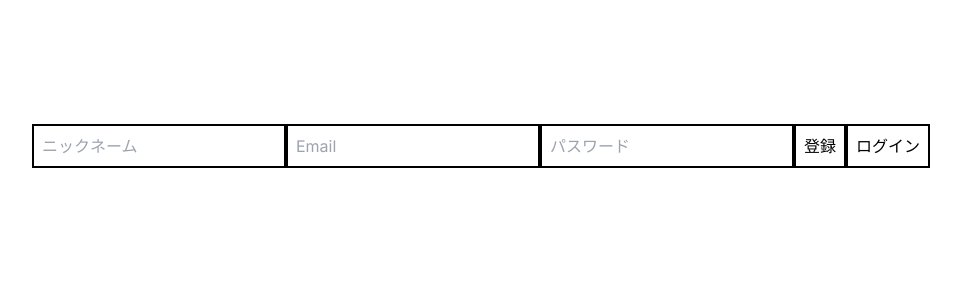
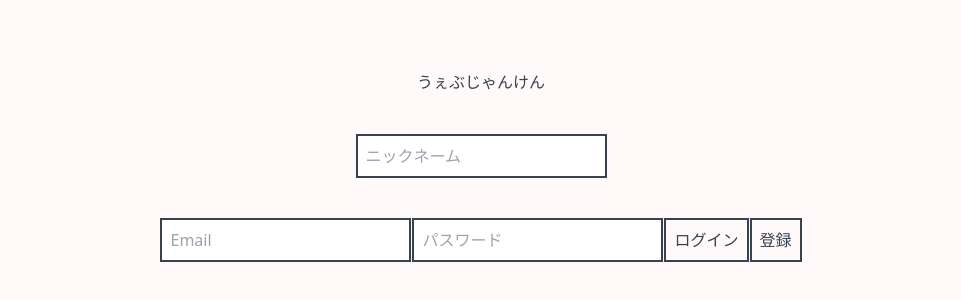
Before and after one commit to AgawaToshiki/rps, a Next.js app: page / in a window 1280 px wide. Shown: the part 254-554 px from the top of the page, without its empty margins (159-1120 px from the left). Built offline with nearby package versions, Linux system fonts and the light colour scheme; no server answers; the database is empty.

Commit message:
デザイン修正

```diff
--- a/app/components/DashBoard.tsx
+++ b/app/components/DashBoard.tsx
@@ -3,8 +3,9 @@ import GroupList from './GroupList'
 import Group from './Group'
 import Link from 'next/link'
 import { v4 as uuidv4 } from 'uuid';
-import { addDoc, collection, doc, getDocs, query, setDoc, updateDoc, where } from 'firebase/firestore';
+import { collection, doc, getDocs, query, setDoc, where } from 'firebase/firestore';
 import { db } from "../../firebase";
+import SignOut from './SignOut';
 
 type Props = {
   data: {
@@ -53,8 +54,8 @@ const DashBoard = ({ data, groupData }: Props) => {
   }
 
   return (
-    <div>
-      <p className="my-10">ようこそ{ data.displayName }さん</p>
+    <div className="">
+      <p className="flex justify-center max-w-[1920px] w-full py-10 text-lg">ようこそ{ data.displayName }さん</p>
       <GroupList>
         <div className="grid grid-cols-4 max-md:grid-cols-3">
           {groupData.map((group) => {
@@ -74,12 +75,17 @@ const DashBoard = ({ data, groupData }: Props) => {
           })}
         </div>
       </GroupList>
-      <input
-        type="text"
-        ref={ ref }
-        className="border-2 border-black p-2"
-      />
-      <button onClick={ handleNewGroup } className="border-2 border-black p-2">新規グループを作成</button>
+      <div className="flex justify-between max-w-[1920px] w-[50%] p-10 absolute bottom-0">
+        <SignOut />
+        <div className="flex gap-[1px]">
+          <input
+            type="text"
+            ref={ ref }
+            className="border-2 border-font-color p-2"
+          />
+          <button onClick={ handleNewGroup } className="border-2 border-font-color p-2">新規グループ作成</button>
+        </div>
+      </div>
     </div>
   )
 }
--- a/app/components/Login.tsx
+++ b/app/components/Login.tsx
@@ -43,30 +43,35 @@ const Login = () => {
   }
 
   return (
-    <div className="flex justify-center items-center min-h-screen">
+    <div className="flex justify-center items-center max-w-[1920px] min-h-screen">
+      <div className="">
+        <h1 className="flex justify-center my-10">うぇぶじゃんけん</h1>
         <input
             type="text"
             value={ isName }
             onChange={(e: React.ChangeEvent<HTMLInputElement>)=> setName(e.target.value)}
             placeholder="ニックネーム"
-        className="border-2 border-black p-2"
+            className="flex justify-center max-w-[1920px] mx-auto mb-10 border-2 border-font-color p-2"
           />
+        <div className="flex justify-center gap-[1px]">
           <input
             type="text"
             value={ isEmail }
             onChange={(e: React.ChangeEvent<HTMLInputElement>)=> setEmail(e.target.value)}
             placeholder="Email"
-        className="border-2 border-black p-2"
+            className="border-2 border-font-color p-2"
           />
           <input
             type="text"
             value={ isPassword }
             onChange={(e: React.ChangeEvent<HTMLInputElement>)=> setPassword(e.target.value)}
             placeholder="パスワード"
-        className="border-2 border-black p-2"
+            className="border-2 border-font-color p-2"
           />
-      <button type="submit" onClick={ signUp } className="border-2 border-black p-2">登録</button>
-      <button type="submit" onClick={ signIn } className="border-2 border-black p-2">ログイン</button>
+          <button type="submit" onClick={ signIn } className="border-2 border-font-color p-2">ログイン</button>
+          <button type="submit" onClick={ signUp } className="border-2 border-font-color p-2">登録</button>
+        </div>
+      </div>
     </div>
   )
 }
--- a/app/components/SignOut.tsx
+++ b/app/components/SignOut.tsx
@@ -29,7 +29,7 @@ const SignOut = () => {
 
 
   return (
-    <button onClick={ signOutUser } className="border-2 border-black p-2">ログアウト</button>
+    <button onClick={ signOutUser } className="border-2 border-font-color p-2">ログアウト</button>
   )
 }
 
--- a/app/group/page.tsx
+++ b/app/group/page.tsx
@@ -148,9 +148,9 @@ const page = () => {
 
   return (
     <div className="min-h-screen">
-      <p className="flex justify-center w-full my-10">グループ名:{ groupName }</p>
+      <p className="flex justify-center w-full py-10 text-lg">グループ名:{ groupName }</p>
       <div className="p-10 mb-20">
-        <div className="flex w-full">
+        <div className="flex max-w-[1920px] w-full">
           <p className="flex w-[50%]">参加者</p>
           <p className="flex w-[50%]">じゃんけん</p>
         </div>
@@ -194,7 +194,7 @@ const page = () => {
         <button
           onClick={() => handleChooseHand('rock')}
           disabled={ isGameStart === "playing" }
-          className={`${selectedHand === 'rock' ? 'bg-red-200' : ''} flex justify-center items-center w-[100px] h-[100px] border border-black rounded-full disabled:bg-gray-200`}>
+          className={`${selectedHand === 'rock' ? 'bg-red-200' : ''} flex justify-center items-center w-[100px] h-[100px] border border-font-color rounded-full disabled:bg-gray-200`}>
           <Image
             src="/images/rock.png"
             alt=""
@@ -207,7 +207,7 @@ const page = () => {
         <button
           onClick={() => handleChooseHand('scissors')}
           disabled={ isGameStart === "playing" }
-          className={`${selectedHand === 'scissors' ? 'bg-red-200' : ''} flex justify-center items-center w-[100px] h-[100px] border border-black rounded-full disabled:bg-gray-200`}>
+          className={`${selectedHand === 'scissors' ? 'bg-red-200' : ''} flex justify-center items-center w-[100px] h-[100px] border border-font-color rounded-full disabled:bg-gray-200`}>
           <Image
             src="/images/scissors.png"
             alt=""
@@ -220,7 +220,7 @@ const page = () => {
         <button
           onClick={() => handleChooseHand('paper')}
           disabled={ isGameStart === "playing" }
-          className={`${selectedHand === 'paper' ? 'bg-red-200' : ''} flex justify-center items-center w-[100px] h-[100px] border border-black rounded-full disabled:bg-gray-200`}>
+          className={`${selectedHand === 'paper' ? 'bg-red-200' : ''} flex justify-center items-center w-[100px] h-[100px] border border-font-color rounded-full disabled:bg-gray-200`}>
           <Image
             src="/images/paper.png"
             alt=""
@@ -237,7 +237,7 @@ const page = () => {
           (
             <button
               onClick={ handleGameRestart }
-              className="flex justify-center items-center w-[200px] h-[200px] border border-black rounded-full disabled:bg-gray-200">
+              className="flex justify-center items-center w-[200px] h-[200px] border border-font-color rounded-full disabled:bg-gray-200">
                 もう1回じゃんけんする
             </button>
             )
@@ -246,14 +246,16 @@ const page = () => {
             <button
               onClick={ handleGameStart }
               disabled={ !isAllReady }
-              className="flex justify-center items-center w-[200px] h-[200px] border border-black rounded-full disabled:bg-gray-200">
+              className="flex justify-center items-center w-[200px] h-[200px] border border-font-color rounded-full disabled:bg-gray-200">
                 Start
             </button>
           )
         }
       </div>
-      <Link href="/" onClick={() => { handleLeaveGroup() }}>退室</Link>
-      <Link href="/" onClick={ () => { handleDeleteGroup() }}>グループ削除</Link>
+      <div className="flex justify-start gap-[1px] max-w-[1920px] w-[50%] p-10 absolute bottom-0">
+        <Link href="/" onClick={() => { handleLeaveGroup() }} className="border-2 border-font-color p-2">退室</Link>
+        <Link href="/" onClick={ () => { handleDeleteGroup() }} className="border-2 border-font-color p-2">グループ削除</Link>
+      </div>
     </div>
   )
 }
--- a/app/layout.tsx
+++ b/app/layout.tsx
@@ -15,8 +15,8 @@ export default function RootLayout({
   children: React.ReactNode
 }) {
   return (
-    <html lang="en">
-      <body className={inter.className}>{children}</body>
+    <html lang="ja">
+      <body className={`${inter.className}, bg-main-color text-font-color m-0 p-0`}>{children}</body>
     </html>
   )
 }
--- a/app/page.tsx
+++ b/app/page.tsx
@@ -52,10 +52,9 @@ export default function Home() {
   return (
     <>
     { isSignedIn ? (
-      <>
+      <div className="relative max-w-[1920px] w-full min-h-screen">
         <DashBoard data={ user } groupData={ group } />
-        <SignOut />
-      </>
+      </div>
     ) : (
       <Login />
     )}
--- a/tailwind.config.ts
+++ b/tailwind.config.ts
@@ -13,6 +13,10 @@ const config: Config = {
         'gradient-conic':
           'conic-gradient(from 180deg at 50% 50%, var(--tw-gradient-stops))',
       },
+      colors: {
+        'main-color': '#FFF9F9',
+        'font-color': '#374151'
+      }
     },
   },
   plugins: [],
```
Lines whose indentation alone changed are shown as unchanged.
